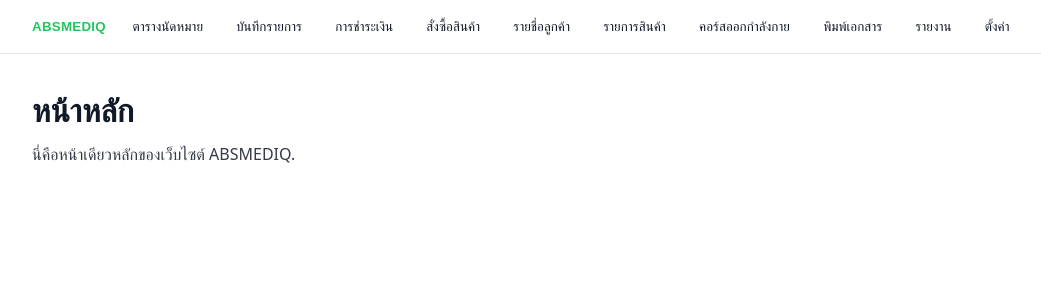
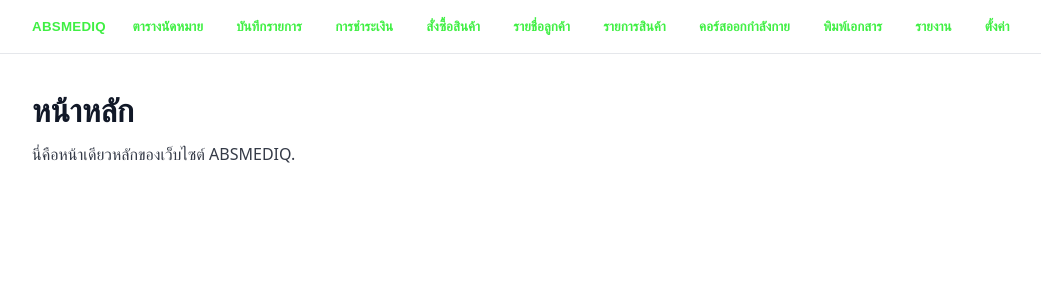
Before and after one commit to fineart09/ABSMEDIQ, a React (Vite) app: page / in a window 1280 px wide. Shown: the top 300 px of the page, without its empty margins (58-1099 px from the left). Built offline with nearby package versions, Linux system fonts and the light colour scheme.

Commit message:
Style navbar text bold and #3FEF43 (brand + items)

```diff
--- a/src/index.css
+++ b/src/index.css
@@ -6,12 +6,12 @@ body { margin: 0; font-family: system-ui, -apple-system, Segoe UI, Roboto, Ubunt
 
 .header { position: fixed; top: 0; left: 0; right: 0; z-index: 100; background: #ffffff; border-bottom: 1px solid #e5e7eb; }
 .header .container { display: flex; align-items: center; justify-content: flex-start; gap: 1rem; padding: 0.75rem 0; }
-.brand { font-weight: 700; letter-spacing: 0.02em; color: #22c55e; }
+.brand { font-weight: 700; letter-spacing: 0.02em; color: #3FEF43; }
 .brand { background: transparent; border: none; padding: 0; cursor: pointer; }
 .brand:hover { opacity: 0.9; }
-.brand:focus { outline: 2px solid #86efac; outline-offset: 2px; }
+.brand:focus { outline: 2px solid #3FEF43; outline-offset: 2px; }
 .nav { display: flex; gap: 0.75rem; flex-wrap: nowrap; overflow-x: auto; white-space: nowrap; }
-.nav button { padding: 0.35rem 0.6rem; border-radius: 0.375rem; background: transparent; border: 1px solid transparent; color: #111827; cursor: pointer; }
+.nav button { padding: 0.35rem 0.6rem; border-radius: 0.375rem; background: transparent; border: 1px solid transparent; color: #3FEF43; font-weight: 700; cursor: pointer; }
 .nav button:hover { background: #f3f4f6; }
 
 /* Modal styles */
```
